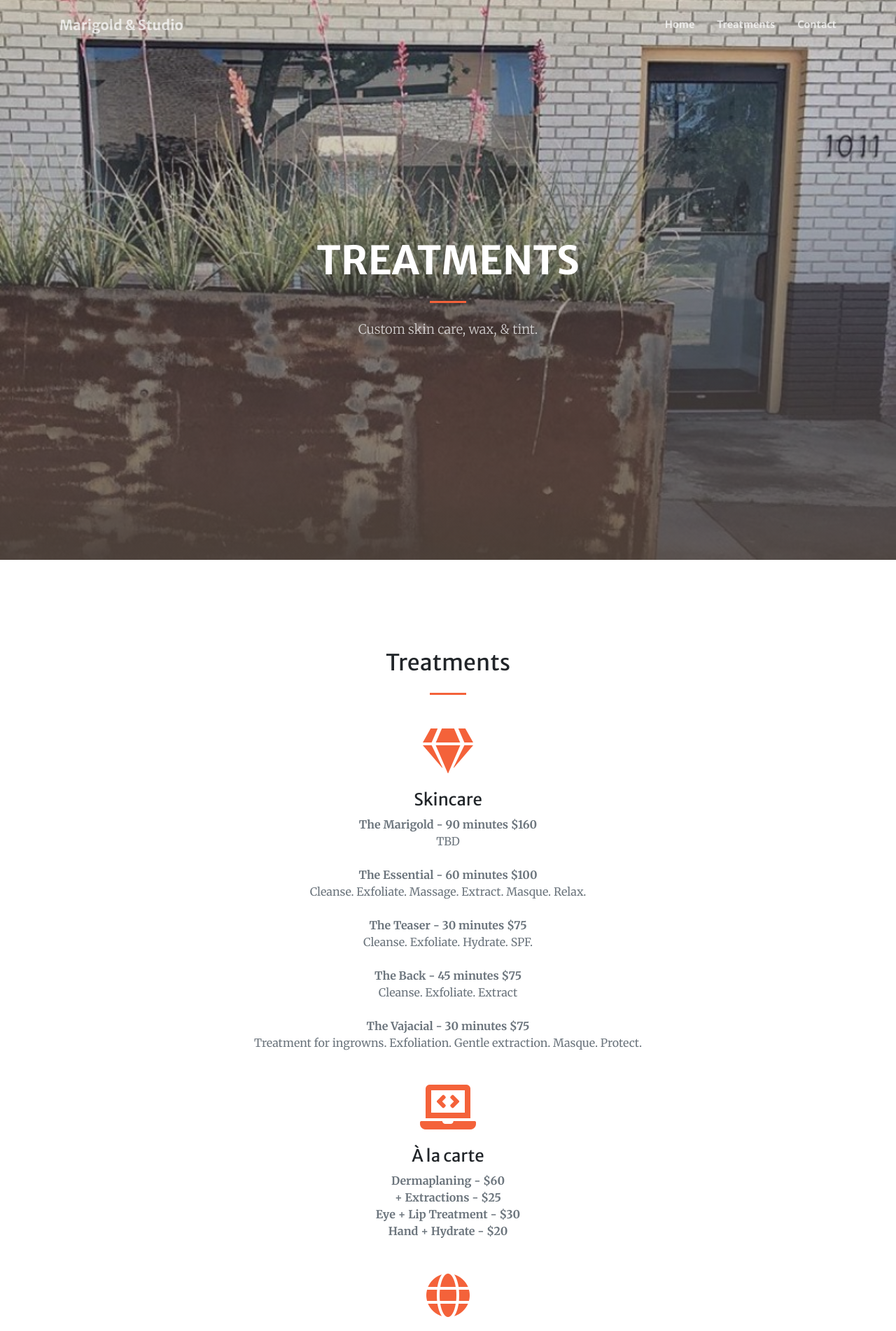
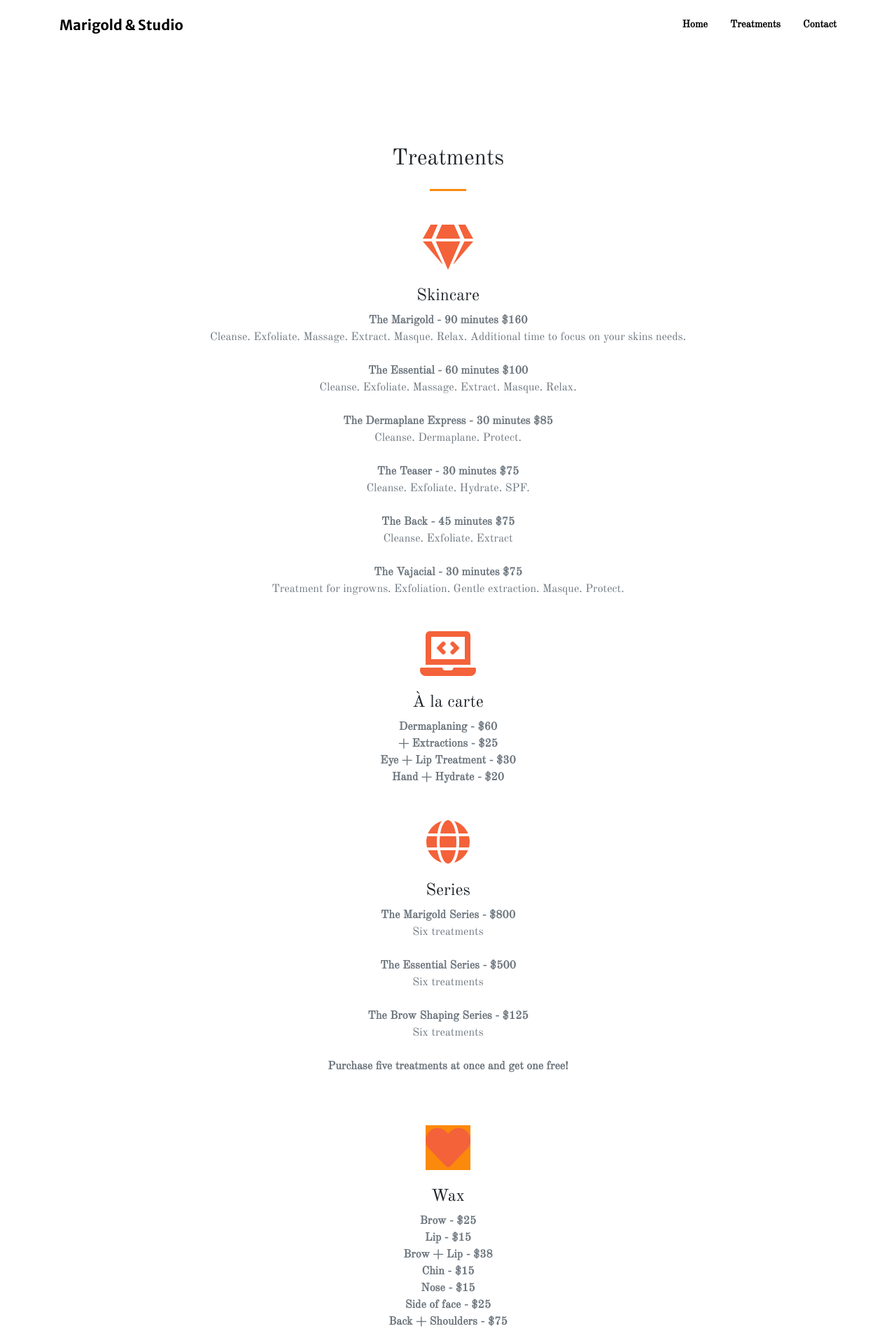
Before and after one commit to thomaskellough/marigoldandstudio, a Flask app: page /services in a window 1280 px wide. Shown: the top 1902 px of the page at 70% size. Run offline with Flask 2, Linux system fonts and the light colour scheme; some libraries are stand-ins or nearby versions.

Commit message:
edited contact info

```diff
--- a/marigoldstudio/routes.py
+++ b/marigoldstudio/routes.py
@@ -30,14 +30,17 @@ def contact():
         smtpObj = smtplib.SMTP('smtp.gmail.com', 587)
         smtpObj.ehlo()
         smtpObj.starttls()
-        smtpObj.login(os.environ.get('MARIGOLD_EMAIL'), os.environ.get('MARIGOLD_PASS'))
-        from_address = os.environ.get('MARIGOLD_EMAIL')
-        to_address = os.environ.get('MARIGOLD_TOEMAIL')
+        # smtpObj.login(os.environ.get('MARIGOLD_EMAIL'), os.environ.get('MARIGOLD_PASS'))
+        # from_address = os.environ.get('MARIGOLD_EMAIL')
+        # to_address = os.environ.get('MARIGOLD_TOEMAIL')
+        smtpObj.login("maristudiocontact@gmail.com", "hiyduogsjxiqctbv")
+        from_address = "maristudiocontact@gmail.com"
+        to_address = "contact@marigoldstudio.com"
         if form.phone.data:
             phone = form.phone.data
         else:
             phone = 'Not provided'
-        message = f"Name - {form.name.data}\nEmail - {form.email.data}\nPhone - {phone}\nMessage - {form.text.name}"
+        message = f"Name - {form.name.data}\nEmail - {form.email.data}\nPhone - {phone}\nMessage - {form.text.data}"
         smtpObj.sendmail(from_addr=from_address, to_addrs=to_address, msg=message)
         smtpObj.quit()
 
--- a/marigoldstudio/templates/home.html
+++ b/marigoldstudio/templates/home.html
@@ -8,7 +8,7 @@
       <div class="row h-100 align-items-center justify-content-center text-center">
         <div class="col-lg-10 align-self-end">
           <h1 class="text-uppercase text-white font-weight-bold">{{ company }}</h1>
-          <hr class="divider my-4">
+          <hr class="divider my-4" style="border-color: #fb890b">
         </div>
         <div class="col-lg-8 align-self-baseline">
           <p class="text-white-75 font-weight-light mb-5">
--- a/marigoldstudio/templates/layout.html
+++ b/marigoldstudio/templates/layout.html
@@ -16,7 +16,7 @@
   <!-- Google Fonts -->
   <link href="https://fonts.googleapis.com/css?family=Merriweather+Sans:400,700" rel="stylesheet">
   <link href='https://fonts.googleapis.com/css?family=Merriweather:400,300,300italic,400italic,700,700italic' rel='stylesheet' type='text/css'>
-  <link href="https://fonts.googleapis.com/css?family=Dancing+Script&display=swap" rel="stylesheet">
+  <link href="https://fonts.googleapis.com/css?family=Old+Standard+TT&display=swap" rel="stylesheet">
   <!-- Plugin CSS -->
   <link href="vendor/magnific-popup/magnific-popup.css" rel="stylesheet">
 
@@ -31,25 +31,28 @@
 
 </head>
 
-<body id="page-top">
+<body id="page-top" style="font-family: 'Old Standard TT', serif;">
 
   <!-- Navigation -->
+  <div class="container container-fluid" style="height: 5em">
+
+  </div>
   <nav class="navbar navbar-expand-lg navbar-light fixed-top py-3" id="mainNav">
     <div class="container">
-      <a class="navbar-brand js-scroll-trigger" href="#page-top">{{ company }}</a>
+      <a class="navbar-brand js-scroll-trigger" href="#page-top" style="color: black">{{ company }}</a>
       <button class="navbar-toggler navbar-toggler-right" type="button" data-toggle="collapse" data-target="#navbarResponsive" aria-controls="navbarResponsive" aria-expanded="false" aria-label="Toggle navigation">
         <span class="navbar-toggler-icon"></span>
       </button>
       <div class="collapse navbar-collapse" id="navbarResponsive">
         <ul class="navbar-nav ml-auto my-2 my-lg-0">
           <li class="nav-item">
-            <a class="nav-link js-scroll-trigger" href="home">Home</a>
+            <a class="nav-link js-scroll-trigger" href="home" style="color: black; font-family: 'Old Standard TT', serif;">Home</a>
           </li>
           <li class="nav-item">
-            <a class="nav-link js-scroll-trigger" href="services">Treatments</a>
+            <a class="nav-link js-scroll-trigger" href="services" style="color: black; font-family: 'Old Standard TT', serif;">Treatments</a>
           </li>
           <li class="nav-item">
-            <a class="nav-link js-scroll-trigger" href="contact">Contact</a>
+            <a class="nav-link js-scroll-trigger" href="contact" style="color: black; font-family: 'Old Standard TT', serif;">Contact</a>
           </li>
         </ul>
       </div>
@@ -64,7 +67,7 @@
       <div class="row justify-content-center">
         <div class="col-lg-8 text-center">
           <h2 class="mt-0">Book your appointment now!</h2>
-          <hr class="divider my-4">
+          <hr class="divider my-4" style="border-color: #fb890b">
           <p class="text-muted mb-5">
             Call or text to book your appointment.
           </p>
@@ -73,7 +76,8 @@
       <div class="align-items-center">
         <div class="ml-auto text-center">
           <i class="fas fa-phone fa-3x mb-3 text-muted"></i>
-          <div>214.552.8248</div> <!-- EDIT LATER FOR CLICK TO CALL -->
+            <p><a href="tel:214-552-8248">214.552.8248</a></p>
+          <p><a href="mailto:contact@marigoldandstudio.com?Subject=Hello" target="_top">contact@marigoldandstudio.com</a></p>
         </div>
         <!--
         <div class="col-lg-4 mr-auto text-center">
--- a/marigoldstudio/templates/services.html
+++ b/marigoldstudio/templates/services.html
@@ -2,7 +2,7 @@
 
 {% block content %}
 
-  <!-- Masthead -->
+  <!-- Masthead
   <header class="masthead">
     <div class="container h-100">
       <div class="row h-100 align-items-center justify-content-center text-center">
@@ -16,22 +16,25 @@
       </div>
     </div>
   </header>
-
+-->
   <!-- Services Section -->
   <section class="page-section" id="services">
     <div class="container">
-      <h2 class="text-center mt-0">Treatments</h2>
-      <hr class="divider my-4">
+      <h2 class="text-center mt-0" style="font-family: 'Old Standard TT', serif;">Treatments</h2>
+      <hr class="divider my-4" style="border-color: #fb890b">
       <div class="align-items-center">
         <div class="text-center">
           <div class="mt-5">
             <i class="fas fa-4x fa-gem text-primary mb-4"></i>
-            <h3 class="h4 mb-2">Skincare</h3>
+            <h3 class="h4 mb-2" style="font-family: 'Old Standard TT', serif;">Skincare</h3>
             <p class="text-muted mb-0 service-items"><strong>The Marigold - 90 minutes $160</strong></p>
-            <p class="text-muted mb-0">TBD</p>
+            <p class="text-muted mb-0">Cleanse. Exfoliate. Massage. Extract. Masque. Relax. Additional time to focus on your skins needs.</p>
             <br>
             <p class="text-muted mb-0"><strong>The Essential - 60 minutes $100</strong></p>
             <p class="text-muted mb-0">Cleanse. Exfoliate. Massage. Extract. Masque. Relax.</p>
+            <br>
+            <p class="text-muted mb-0"><strong>The Dermaplane Express - 30 minutes $85</strong></p>
+            <p class="text-muted mb-0">Cleanse. Dermaplane. Protect.</p>
             <br>
             <p class="text-muted mb-0"><strong>The Teaser - 30 minutes $75</strong></p>
             <p class="text-muted mb-0">Cleanse. Exfoliate. Hydrate. SPF.</p>
@@ -47,7 +50,7 @@
         <div class="text-center">
           <div class="mt-5">
             <i class="fas fa-4x fa-laptop-code text-primary mb-4"></i>
-            <h3 class="h4 mb-2">À la carte</h3>
+            <h3 class="h4 mb-2" style="font-family: 'Old Standard TT', serif;">À la carte</h3>
             <p class="text-muted mb-0 service-items"><strong>Dermaplaning - $60</strong></p>
             <p class="text-muted mb-0 service-items"><strong>+ Extractions - $25</strong></p>
             <p class="text-muted mb-0 service-items"><strong>Eye + Lip Treatment - $30</strong></p>
@@ -57,7 +60,7 @@
         <div class="text-center">
           <div class="mt-5">
             <i class="fas fa-4x fa-globe text-primary mb-4"></i>
-            <h3 class="h4 mb-2">Series</h3>
+            <h3 class="h4 mb-2" style="font-family: 'Old Standard TT', serif;">Series</h3>
             <p class="text-muted mb-0 service-items"><strong>The Marigold Series - $800</strong></p>
             <p class="text-muted mb-0 service-items">Six treatments</p>
             <br>
@@ -73,8 +76,8 @@
         </div>
         <div class="text-center">
           <div class="mt-5">
-            <i class="fas fa-4x fa-heart text-primary mb-4"></i>
-            <h3 class="h4 mb-2">Wax</h3>
+            <i class="fas fa-4x fa-heart text-primary mb-4" style="background-color: #fb890b"></i>
+            <h3 class="h4 mb-2" style="font-family: 'Old Standard TT', serif;">Wax</h3>
             <p class="text-muted mb-0 service-items"><strong>Brow - $25</strong></p>
             <p class="text-muted mb-0 service-items"><strong>Lip - $15</strong></p>
             <p class="text-muted mb-0 service-items"><strong>Brow + Lip - $38</strong></p>
@@ -95,7 +98,7 @@
         <div class="text-center">
           <div class="mt-5">
             <i class="fas fa-4x fa-heart text-primary mb-4"></i>
-            <h3 class="h4 mb-2">Tint</h3>
+            <h3 class="h4 mb-2" style="font-family: 'Old Standard TT', serif;">Tint</h3>
             <p class="text-muted mb-0 service-items"><strong>Brow - $25</strong></p>
             <p class="text-muted mb-0 service-items"><strong>Lash - $35</strong></p>
             <p class="text-muted mb-0 service-items"><strong>Brow + Lash - $55</strong></p>
@@ -104,5 +107,11 @@
       </div>
     </div>
   </section>
+<section class="page-section">
+    <div class="text-sm-center">
+        <h6>Refer a friend and both receive 10% off your next service</h6>
+        <h6>10% all military personnel</h6>
+    </div>
+</section>
 
 {% endblock content %}
```
Also changed, not shown: marigoldstudio/templates/contact.html (+4 -4 lines), marigoldstudio/forms.py (line endings or trailing spaces), marigoldstudio/static/css/creative.css.
